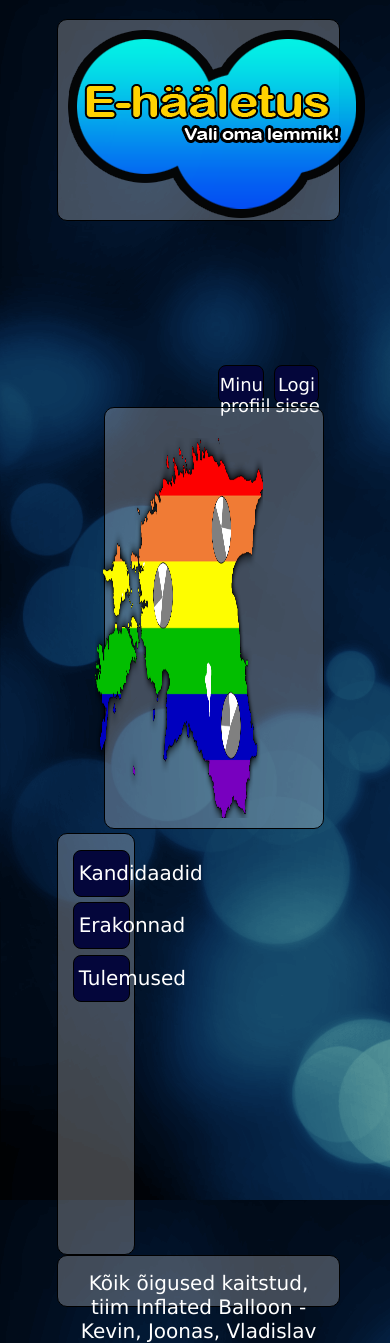
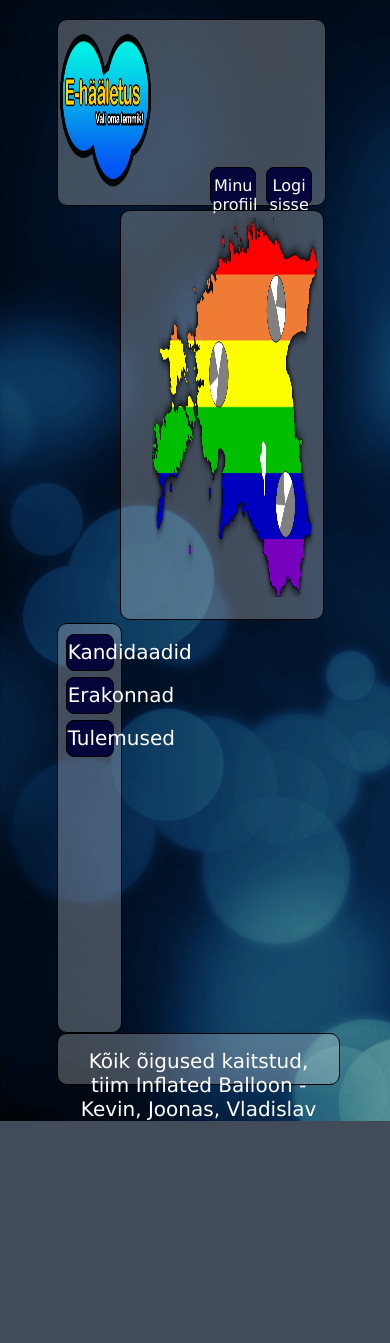
Before and after one commit to Vladisls/InflatedBalloon, a PHP site: page / in a window 390 px wide. After the commit the page ends 1121 px from the top, so only its background shows below. Run offline with PHP 8.4, Linux system fonts and the light colour scheme.

Commit message:
changed css - added clearfix. scales great in mobile!

```diff
--- a/vote/index.html
+++ b/vote/index.html
@@ -9,6 +9,7 @@
         <link rel="stylesheet" href="main.css">
     </head>
     <body background="back.png">
+        <div class="clearfix">
         <div class="header">
             <img src="logo.png" alt="Logo">
             <div class="headerbutton"><p class="hbuttontext">Logi sisse</p></div>
@@ -25,6 +26,7 @@
         <div class="footer">
             <p class="mbuttontext">Kõik õigused kaitstud, tiim Inflated Balloon - Kevin, Joonas, Vladislav</p>
         </div>
+            </div>
 
     </body>
 </html>
--- a/vote/main.css
+++ b/vote/main.css
@@ -4,7 +4,7 @@
     background-color: rgba(255,255,255,0.25);
     width: 70%;
     height: 180px;
-    padding: 10px;
+    padding: 0.7%;
     border: 1px solid black;
     margin-top: 5%;
     margin-left: 13%;
@@ -24,14 +24,16 @@
 }
 
 .header img{
-    margin-top: -10px;
+    margin-top: 1.5%;
     float: left;
+    width: 35%;
+    height: 90%;
 }
 
 .hbuttontext{
     color: white;
     font-family: Verdana;
-    font-size: 18px;
+    font-size: 100%;
     text-align: center;
     margin-top: 7px;
 }
@@ -43,9 +45,9 @@
 
 .bodypart{
     background-color: rgba(255,255,255,0.25);
-    width: 53%;
+    width: 52%;
     height: 400px;
-    padding: 10px;
+    padding: 1%;
     border: 1px solid black;
     margin-top: 1%;
     margin-right: 15.5%;
@@ -57,8 +59,8 @@
     width: 85%;
     height: 95%;
     float: right;
-    margin-right: 50px;
-    margin-top: 20px;
+    margin-right: 1%;
+    margin-top: 1%;
 }
 
 .menupart{
@@ -70,7 +72,7 @@
     float: left;
     border-radius: 10px;
     margin-left: 13%;
-    padding: 10px;
+    padding: 1%;
 
 }
 
@@ -80,7 +82,7 @@
     height: 35px;
     border-radius: 8px;
     border: 1px solid black;
-    padding: 5px;
+    padding: 0.5%;
     margin-left: 9%;
     margin-top: 10%;
 }
@@ -108,3 +110,19 @@
     border-radius: 10px;
     clear: both;
 }
+
+.clearfix:after {
+     visibility: hidden;
+     display: block;
+     font-size: 0;
+     content: " ";
+     clear: both;
+     height: 0;
+     }
+
+
+.clearfix { display: inline-block; }
+/* start commented backslash hack \*/
+* html .clearfix { height: 1%; }
+.clearfix { display: block; }
+/* close commented backslash hack */
```
